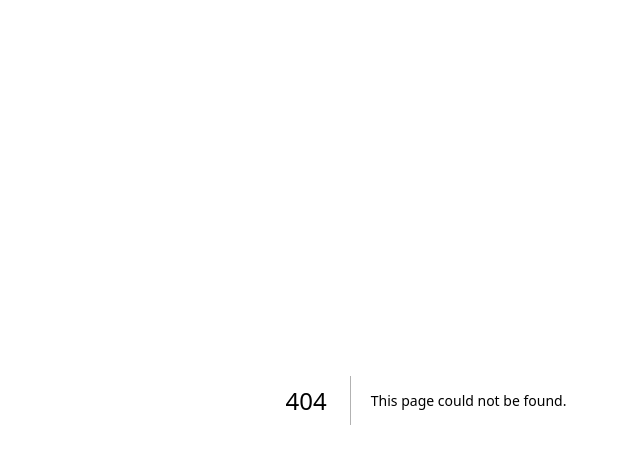
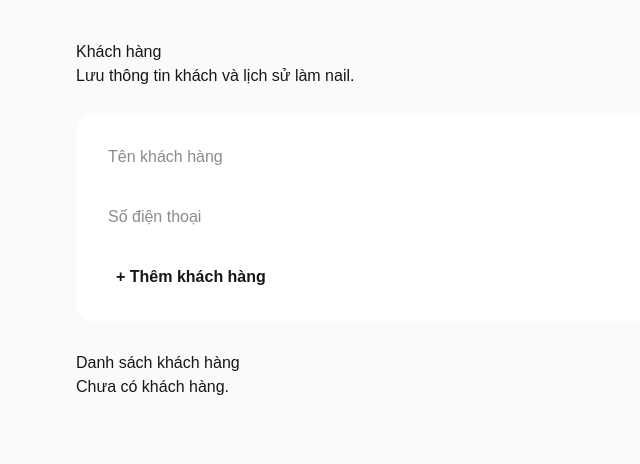
Before and after one commit to lytrannam/Nail-AI-Tho, a Next.js app: page /customers in a window 1280 px wide. Before the commit this address had no page. Shown: the top 464 px of the page, without its empty margins (214-854 px from the left). Built offline with nearby package versions, Linux system fonts and the light colour scheme.

Commit message:
Add customer page

```diff
--- /dev/null
+++ b/app/customers/page.tsx
@@ -0,0 +1,110 @@
+"use client";
+
+import { useState } from "react";
+
+export default function CustomersPage() {
+  const [name, setName] = useState("");
+  const [phone, setPhone] = useState("");
+  const [customers, setCustomers] = useState<
+    { name: string; phone: string }[]
+  >([]);
+
+  const addCustomer = () => {
+    if (!name.trim()) return;
+
+    setCustomers([
+      ...customers,
+      {
+        name: name.trim(),
+        phone: phone.trim(),
+      },
+    ]);
+
+    setName("");
+    setPhone("");
+  };
+
+  return (
+    <main
+      style={{
+        minHeight: "100vh",
+        padding: "40px 20px",
+        fontFamily: "Arial, sans-serif",
+        background: "#fafafa",
+      }}
+    >
+      <div style={{ maxWidth: "700px", margin: "0 auto" }}>
+        <h1>Khách hàng</h1>
+        <p>Lưu thông tin khách và lịch sử làm nail.</p>
+
+        <div
+          style={{
+            background: "white",
+            padding: "20px",
+            borderRadius: "16px",
+            marginTop: "25px",
+          }}
+        >
+          <input
+            value={name}
+            onChange={(e) => setName(e.target.value)}
+            placeholder="Tên khách hàng"
+            style={{
+              width: "100%",
+              padding: "12px",
+              marginBottom: "12px",
+              boxSizing: "border-box",
+            }}
+          />
+
+          <input
+            value={phone}
+            onChange={(e) => setPhone(e.target.value)}
+            placeholder="Số điện thoại"
+            style={{
+              width: "100%",
+              padding: "12px",
+              marginBottom: "12px",
+              boxSizing: "border-box",
+            }}
+          />
+
+          <button
+            type="button"
+            onClick={addCustomer}
+            style={{
+              padding: "12px 20px",
+              cursor: "pointer",
+              fontWeight: "bold",
+            }}
+          >
+            + Thêm khách hàng
+          </button>
+        </div>
+
+        <div style={{ marginTop: "30px" }}>
+          <h2>Danh sách khách hàng</h2>
+
+          {customers.length === 0 ? (
+            <p>Chưa có khách hàng.</p>
+          ) : (
+            customers.map((customer, index) => (
+              <div
+                key={index}
+                style={{
+                  background: "white",
+                  padding: "15px",
+                  borderRadius: "12px",
+                  marginBottom: "10px",
+                }}
+              >
+                <strong>{customer.name}</strong>
+                <div>{customer.phone || "Chưa có số điện thoại"}</div>
+              </div>
+            ))
+          )}
+        </div>
+      </div>
+    </main>
+  );
+}
```
